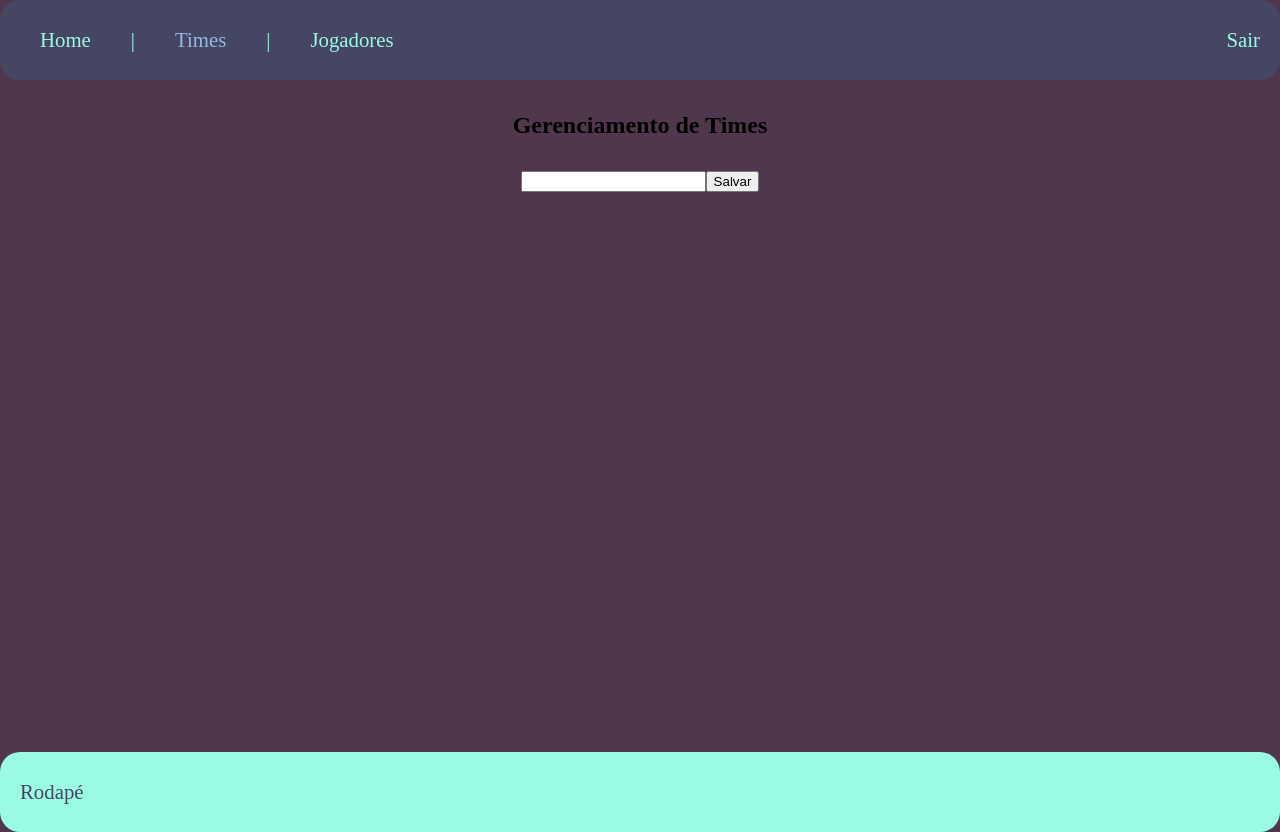
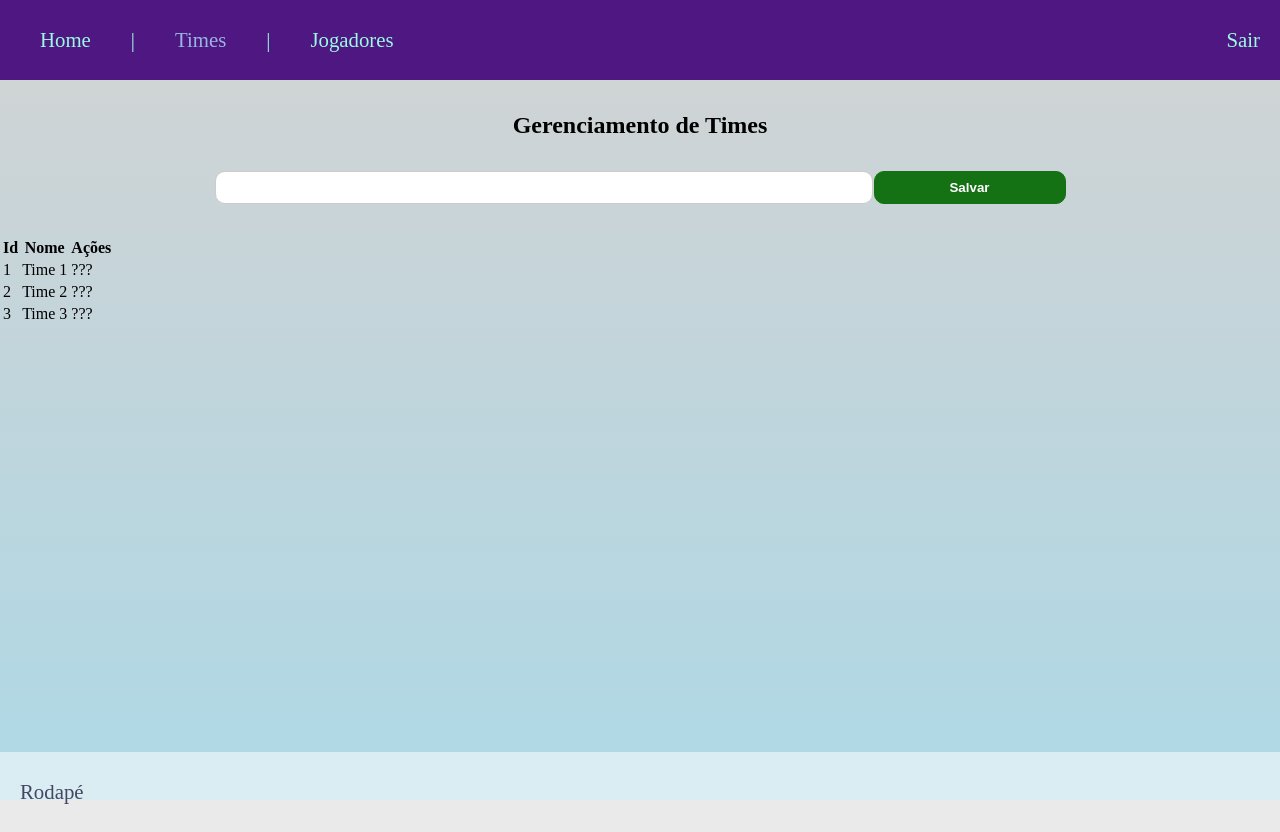
Before and after one commit to Ian-2INFO3/aula-bootcamp-teste, a Vue app: page /times in a window 1280 px wide. Built offline with nearby package versions, Linux system fonts and the light colour scheme.

Commit message:
table adicionada

```diff
--- a/src/assets/base.css
+++ b/src/assets/base.css
@@ -1,7 +1,7 @@
 @import url("https://fonts.googleapis.com/css2?family=Cormorant+Garamond&display=swap");
 
 body {
-  background-color: #4f374d;
+  background-image: linear-gradient(lightgray, lightblue);
   margin: 0;
 }
 
@@ -36,12 +36,11 @@ header span {
 
 header {
   height: 10%;
-  background-color: #454663;
+  background-color: rgb(78, 23, 129);
   color: #9bfae2;
   font-size: 1.3rem;
   display: flex;
   align-items: center;
-  border-radius: 20px;
   padding-left: 20px;
   justify-content: space-between;
 }
@@ -53,11 +52,28 @@ header {
 
 footer {
   height: 10%;
-  background-color: #9bfae2;
+  background-color: rgba(255, 255, 255, 0.541);
   color: #454663;
   font-size: 1.3rem;
   display: flex;
   align-items: center;
-  border-radius: 20px;
   padding-left: 20px;
 }
+
+.form-input input {
+  width: 50%;
+  padding: 0.5rem;
+  border: 1px solid #ccc;
+  border-radius: 10px;
+}
+
+.form-input button {
+  padding: 0.5rem;
+  width: 15%;
+  border: 1px solid rgb(20, 113, 20);
+  border-radius: 10px;
+  background-color: rgb(20, 113, 20);
+  color: white;
+  font-weight: bold;
+  margin-left: 1px;
+}
--- a/src/views/TimesView.vue
+++ b/src/views/TimesView.vue
@@ -7,5 +7,33 @@
       <input type="text" />
       <button>Salvar</button>
     </div>
+    <div class="list-times">
+      <table>
+        <thead>
+          <tr>
+            <th>Id</th>
+            <th>Nome</th>
+            <th>Ações</th>
+          </tr>
+        </thead>
+        <tbody>
+          <tr>
+            <td>1</td>
+            <td>Time 1</td>
+            <td>???</td>
+          </tr>
+          <tr>
+            <td>2</td>
+            <td>Time 2</td>
+            <td>???</td>
+          </tr>
+          <tr>
+            <td>3</td>
+            <td>Time 3</td>
+            <td>???</td>
+          </tr>
+        </tbody>
+      </table>
+    </div>
   </div>
 </template>
```
